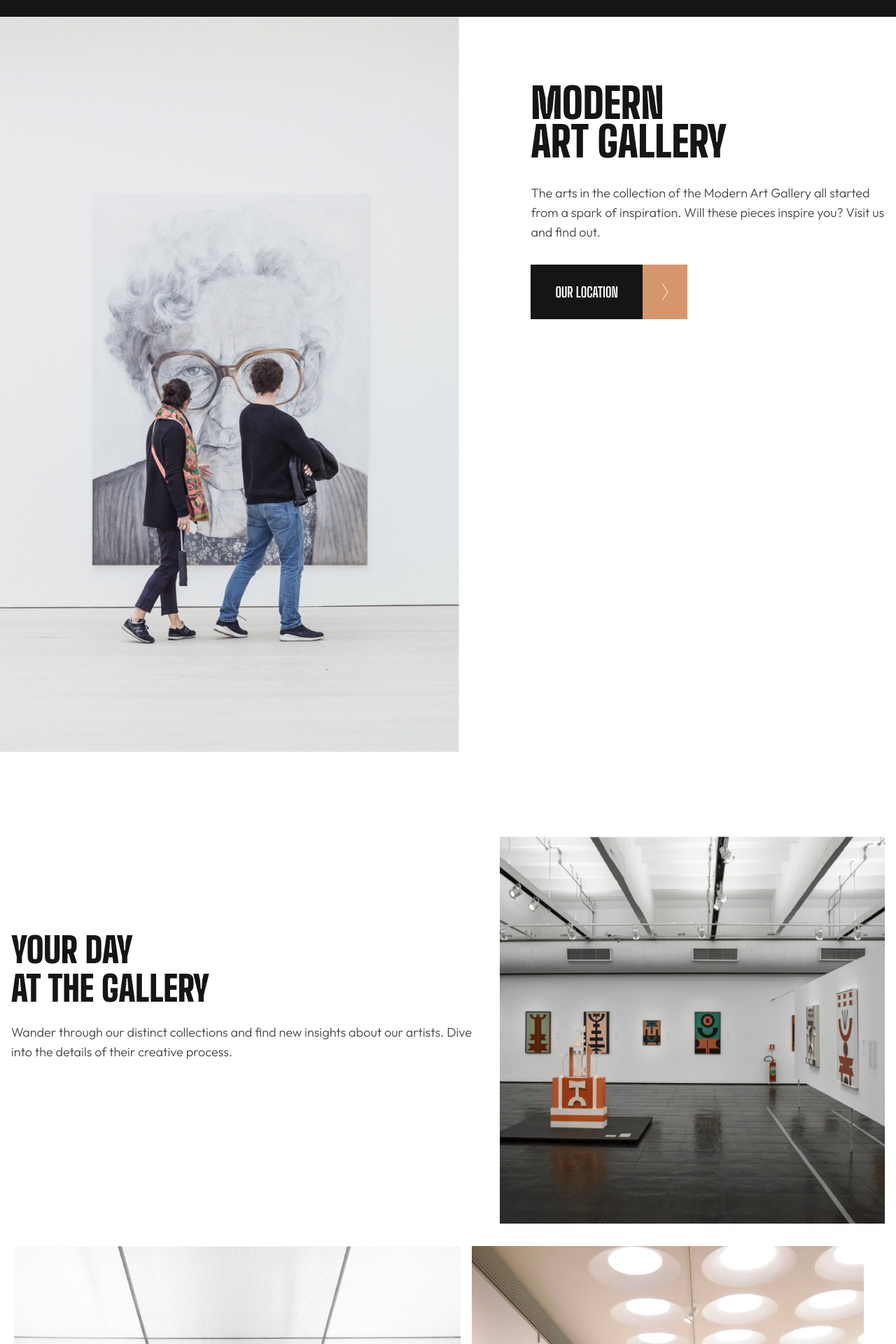
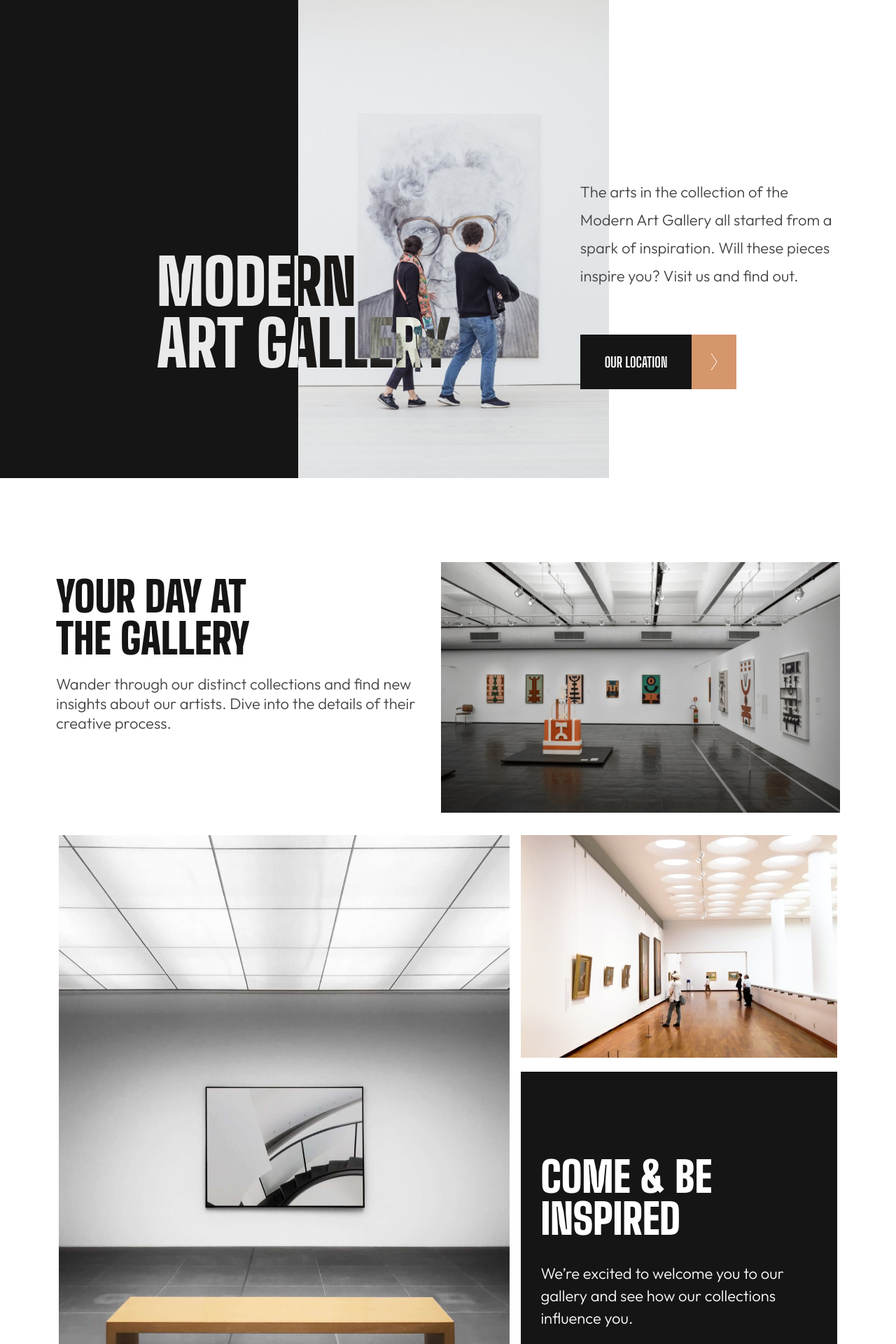
Before and after one commit to Mohammed-Propelius/Art-Gallery, a React (Vite) app: page / in a window 1280 px wide. Shown: the top 1920 px of the page at 70% size. Built offline with nearby package versions, Linux system fonts and the light colour scheme.

Commit message:
Completed Responsive Design.

```diff
--- a/package.json
+++ b/package.json
@@ -10,6 +10,7 @@
   },
   "dependencies": {
     "@iconscout/react-unicons": "^2.0.0",
+    "prettier": "^2.8.4",
     "react": "^18.2.0",
     "react-dom": "^18.2.0"
   },
--- a/src/App.tsx
+++ b/src/App.tsx
@@ -1,13 +1,19 @@
 import Footer from "./components/Footer";
 import ModernArt from "./templates/ModernArt";
 import YourDay from "./templates/YourDay";
+import MaxWrapper from "./components/MaxWrapper";
+import SecondaryWrapper from "./components/SecondaryWrapper";
 
 function App() {
   return (
     <div className="App">
-      <ModernArt />
-      <YourDay />
-      <Footer />
+      <MaxWrapper>
+        <SecondaryWrapper>
+          <ModernArt />
+          <YourDay />
+          <Footer />
+        </SecondaryWrapper>
+      </MaxWrapper>
     </div>
   );
 }
--- /dev/null
+++ b/src/components/MaxWrapper.tsx
@@ -0,0 +1,11 @@
+import React from "react";
+
+const MaxWrapper = (props: any) => {
+  return (
+    <div id="MaxWrapper" className="max-w-[1600px] mx-auto">
+      {props.children}
+    </div>
+  );
+};
+
+export default MaxWrapper;
--- a/src/components/PrimaryBtn.tsx
+++ b/src/components/PrimaryBtn.tsx
@@ -2,7 +2,7 @@ import React from "react";
 
 const PrimaryBtn = () => {
   return (
-    <div className="pt-8 ml-4 flex cursor-pointer ">
+    <div className="pt-8 ml-4 flex cursor-pointer lg:pt-[64px] ">
       <button className="bg-art_black flex">
         <p className="font-bold text-[20px] font-bigShoulder uppercase text-center text-art_white py-[24px] px-[35px]">
           our location
@@ -10,6 +10,7 @@ const PrimaryBtn = () => {
         <img
           src="/icon-arrow-right.svg"
           className="text-art_white p-[27px] bg-inherit bg-art_gold"
+          alt="Right Arrow"
         />
       </button>
     </div>
--- /dev/null
+++ b/src/components/SecondaryWrapper.tsx
@@ -0,0 +1,7 @@
+import React from "react";
+
+const SecondaryWrapper = (props: any) => {
+  return <div className="md:w-[90%]  m-auto relative">{props.children}</div>;
+};
+
+export default SecondaryWrapper;
--- a/src/index.css
+++ b/src/index.css
@@ -12,3 +12,14 @@ button:hover img {
 button:hover p {
   background-color: #d5966c;
 }
+.blackBox::before {
+  margin: 0 1em;
+  width: 50%;
+  height: 100%;
+  position: absolute;
+  left: -15%;
+  top: 0;
+  background-color: #151515;
+  z-index: -10;
+  content: "";
+}
--- a/src/templates/ModernArt.tsx
+++ b/src/templates/ModernArt.tsx
@@ -4,26 +4,39 @@ import PrimaryBtn from "../components/PrimaryBtn";
 const ModernArt = () => {
   return (
     <div>
-      <div className="md:relative">
-        <div className="h-full bg-art_black">&nbsp;</div>
-        <img src="/mobile/image-hero.jpg" className="sm:hidden" />
+      <div>
+        <div className="md:relative lg:flex lg:justify-center">
+          <div className="hidden lg:block my-0 mx-4 w-[50%] h-full absolute left-[-20%] top-0 bg-art_black z-[1]" />
+          <img
+            src="/mobile/image-hero.jpg"
+            className="sm:hidden"
+            alt="hero-image"
+          />
           <img
             src="/tablet/image-hero@2x.jpg"
-          className="md:max-w-[70%] hidden sm:block"
+            className="md:max-w-[70%] hidden sm:block hidden lg:hidden"
+            alt="hero-image"
+          />
+          <img
+            src="/desktop/image-hero@2x.jpg"
+            className="lg:max-w-[40%] hidden md:none lg:block"
+            alt="hero-image"
           />
         </div>
-      <div className="md:flex md:flex-col md:absolute top-[11%] left-[58%]">
-        <h1 className="font-bigShoulder font-black text-[60px] leading-[55px] text-art_black py-[32px] px-4">
+        <div className="lg:left-[65%] md:flex md:flex-col md:absolute top-[11%] left-[58%] ">
+          <h1 className="font-bigShoulder font-black text-[55px] leading-[55px] text-art_black py-[32px] px-4 lg:absolute lg:left-[-150%] lg:top-[24%] lg:text-art_white lg:z-[1] lg:mix-blend-difference lg:text-[70px] lg:leading-[88px] lg:top-[-75%] lg:left-[-160%] xl:left-[-150%]  xl:text-[90px] xl:leading-[88px]">
             MODERN
             <p>ART GALLERY</p>
           </h1>
-        <p className="font-outfit font-light text-[18px] leading-[28px] text-art_grey px-4">
-          The arts in the collection of the Modern Art Gallery all started from
-          a spark of inspiration. Will these pieces inspire you? Visit us and
-          find out.
+
+          <p className="font-outfit font-light text-[18px] leading-[28px] text-art_grey px-4 lg:text-[22px] xl:leading-[40px]">
+            The arts in the collection of the Modern Art Gallery all started
+            from a spark of inspiration. Will these pieces inspire you? Visit us
+            and find out.
           </p>
           <div>
             <PrimaryBtn />
+          </div>
         </div>
       </div>
     </div>
--- a/src/templates/YourDay.tsx
+++ b/src/templates/YourDay.tsx
@@ -5,45 +5,78 @@ const YourDay = () => {
     <div>
       <div className=" md:flex md:flex-row-reverse">
         <div className="mx-[16px] mt-[120px]">
-          <img src="/mobile/image-grid-1.jpg" className="sm:hidden" />
-          <img src="/tablet/image-grid-1@2x.jpg" className="hidden sm:block" />
+          <img
+            src="/mobile/image-grid-1.jpg"
+            className="sm:hidden"
+            alt="art-1"
+          />
+          <img
+            src="/tablet/image-grid-1@2x.jpg"
+            className="hidden md:block lg:hidden"
+            alt="art-1"
+          />
+          <img
+            src="/desktop/image-grid-1@2x.jpg"
+            className="hidden sm:block md:hidden lg:block"
+            alt="art-1"
+          />
         </div>
         <div className="md:my-auto">
-          <h1 className="font-bigShoulder font-black text-[50px] leading-[55px] text-art_black pt-[25px] px-4 uppercase md:w-[53%]">
-            Your Day
-            <p className="">at the Gallery</p>
+          <h1 className="font-bigShoulder font-black text-[50px] leading-[55px] text-art_black pt-[25px] px-4 uppercase md:w-auto lg:w-auto lg:text-[60px] lg:leading-[60px]">
+            Your Day at
+            <p className="">the Gallery</p>
           </h1>
-          <p className="font-outfit font-light text-[18px] leading-[28px] text-art_grey px-4 pt-[21px]">
+          <p className="font-outfit font-light text-[18px] leading-[28px] text-art_grey px-4 pt-[21px] lg:text-[22px]">
             Wander through our distinct collections and find new insights about
             our artists. Dive into the details of their creative process.
           </p>
         </div>
       </div>
-      {/* 3 images  */}
+      {/* table image  */}
       <div className="mt-[32px] mb-[120px] gap-4 px-[20px] flex flex-col md:flex md:flex-row">
         <div>
-          <img src="/mobile/image-grid-2.jpg" className="sm:hidden" />
+          <img
+            src="/mobile/image-grid-2.jpg"
+            className="sm:hidden"
+            alt="art-2"
+          />
           <img
             src="/tablet/image-grid-2@2x.jpg"
-            className="hidden sm:block h-full"
+            className="hidden sm:hidden md:block lg:hidden h-full"
+            alt="art-2"
+          />
+          <img
+            src="/desktop/image-grid-2@2x.jpg"
+            className="hidden sm:block md:hidden lg:block h-full"
+            alt="art-2"
           />
         </div>
-        {/* 2 images */}
-        <div className="flex flex-col gap-[5px]">
+        {/* flex and auditorium image */}
+        <div className="flex flex-col justify-between gap-5">
           <div>
-            <img src="/mobile/image-grid-3.jpg" className="sm:hidden" />
+            <img
+              src="/mobile/image-grid-3.jpg"
+              className="sm:hidden"
+              alt="auditorium-image"
+            />
             <img
               src="/tablet/image-grid-3@2x.jpg"
-              className="hidden sm:block"
+              className="hidden sm:hidden md:block lg:hidden"
+              alt="auditorium-image"
+            />
+            <img
+              src="/desktop/image-grid-3@2x.jpg"
+              className="hidden sm:hidden md:hidden lg:block"
+              alt="auditorium-image"
             />
           </div>
           <div className="bg-art_black">
-            <div className="px-[24px] py-[48px] flex flex-col gap-2 md:py-[85px] md:px-[28px] ">
-              <h1 className="font-bigShoulder font-black text-[50px] leading-[55px] text-art_white uppercase">
+            <div className="px-[24px] py-[48px] flex flex-col gap-2 md:py-[85px] md:px-[28px] lg:pb-[30px] lg:gap-[32px] xl:py-[120px]">
+              <h1 className="font-bigShoulder font-black text-[50px] leading-[55px] text-art_white uppercase lg:text-[60px] lg:leading-[60px]">
                 COME & BE
                 <p className="">INSPIRED</p>
               </h1>
-              <p className="font-outfit font-light text-[18px] leading-[28px] text-art_white">
+              <p className="font-outfit font-light text-[18px] leading-[28px] text-art_white lg:text-[22px] lg:leading-[32px]">
                 We’re excited to welcome you to our gallery and see how our
                 collections influence you.
               </p>
```
Also changed, not shown: 1 other file (tests, documents, lock files or other folders). Lines whose indentation alone changed are shown as unchanged.
